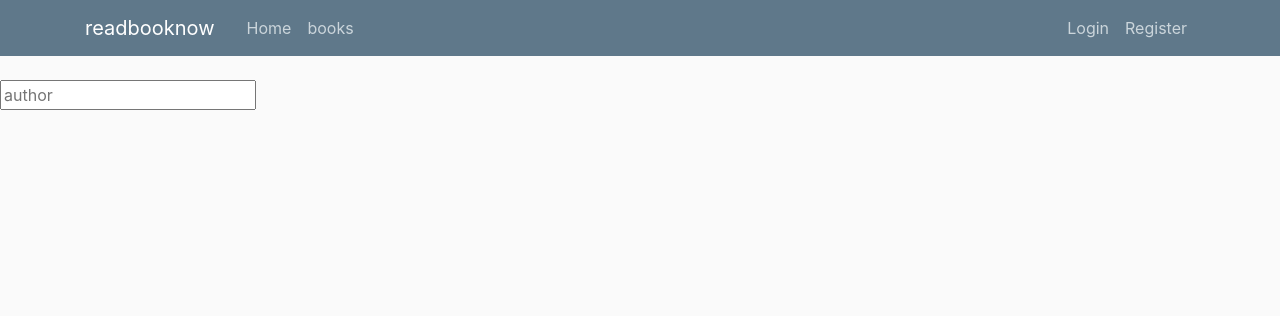
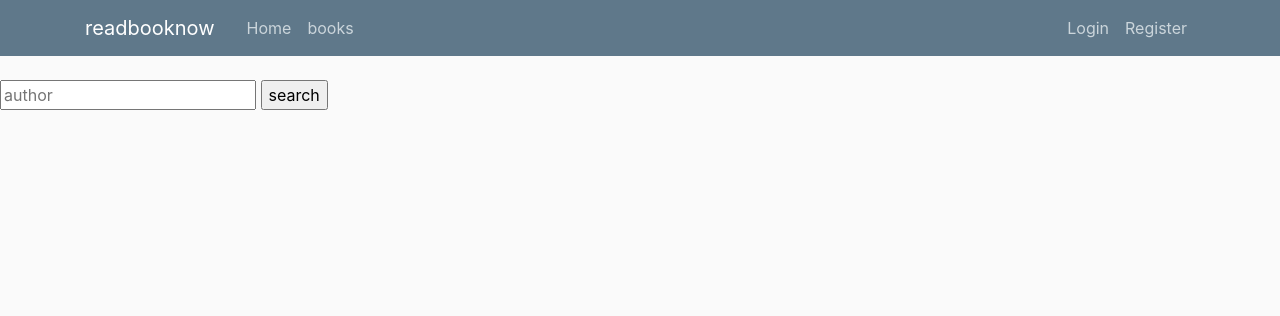
Before and after one commit to eugene04/project1, a Flask app: template templates/search.html in a window 1280 px wide. Shown: the top 316 px of the page. Run offline with Flask 2, Linux system fonts and the light colour scheme; the template is opened without the code that fills it: most values are stand-ins (such as "Sample title", 1, 10 or a date in 2020); some libraries are stand-ins or nearby versions.

Commit message:
search amended

```diff
--- a/templates/search.html
+++ b/templates/search.html
@@ -4,6 +4,8 @@
 <form action="url_for('search')" method="post">
   {%for book in books%}
   <input type="text" name="books" placeholder="author">
+  <input type="submit" name="submit" value="search">
+
     {% endfor %}
 
 
```
